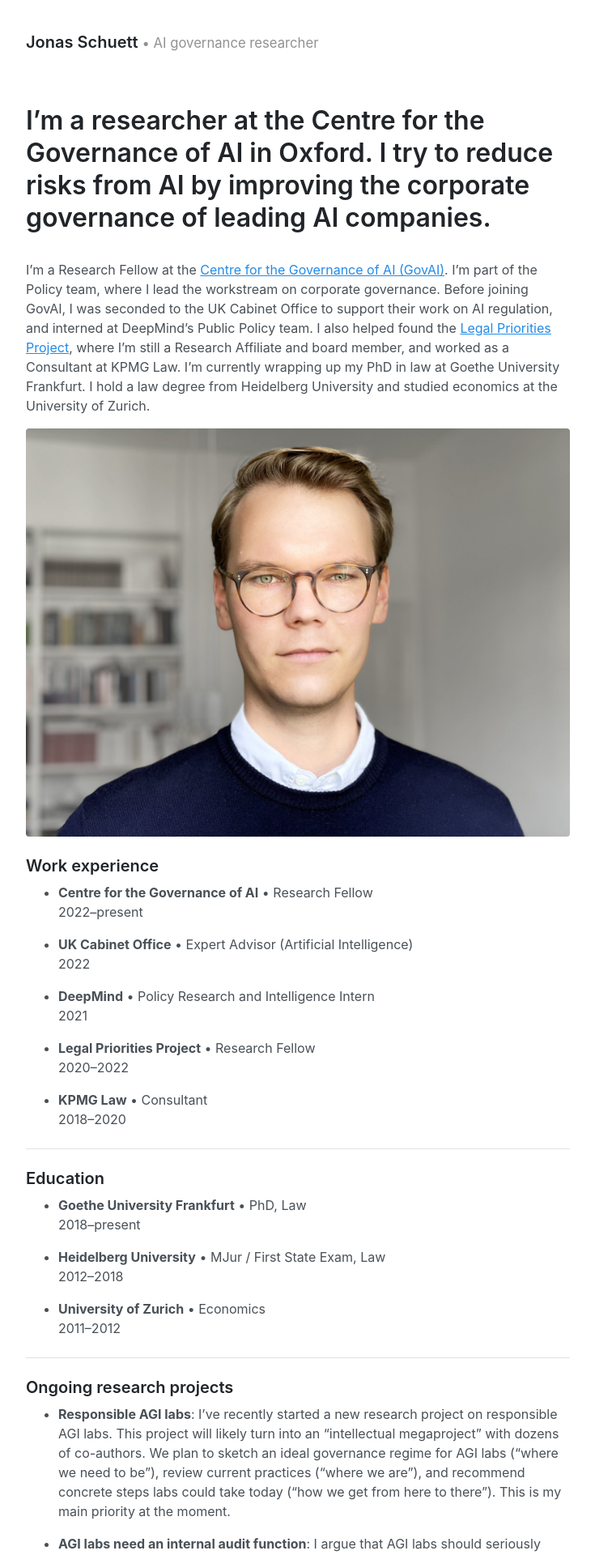
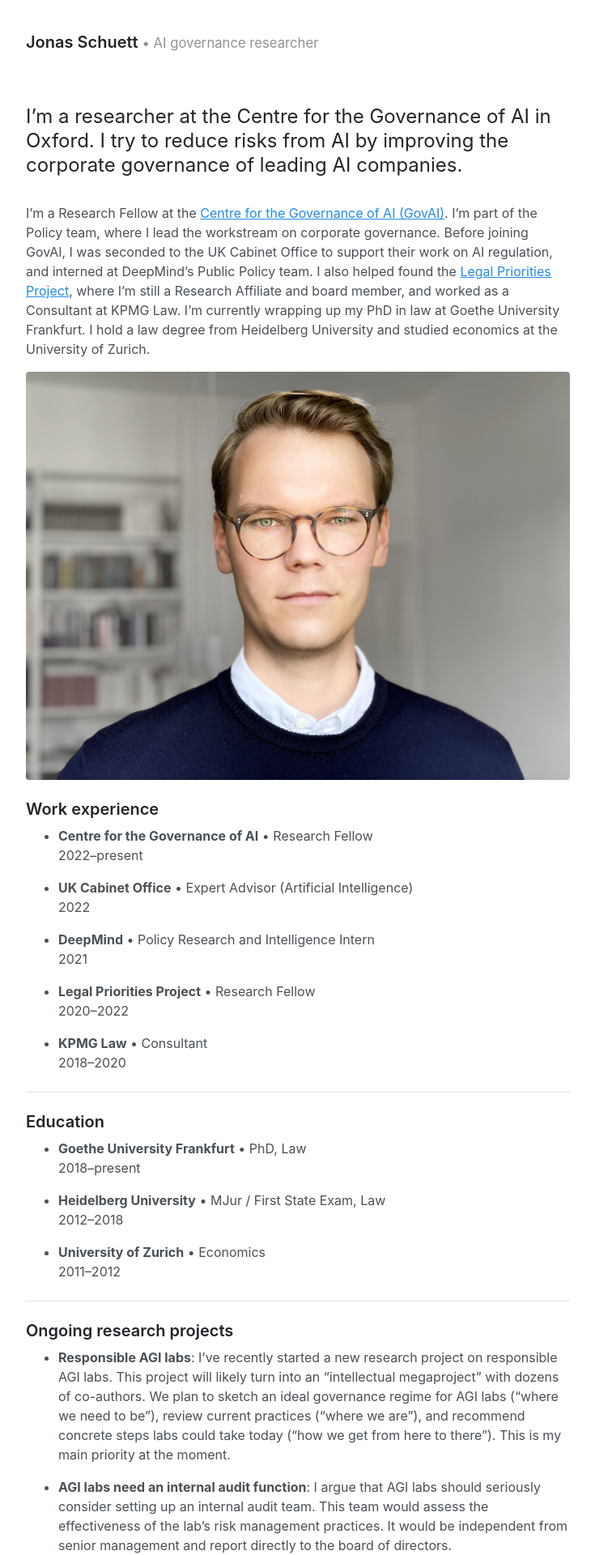
Before and after one commit to jonasschuett/jonasschuett.github.io, a Jekyll site: the page built from index.html, in a window 1280 px wide. Shown: the top 1920 px of the page at 81% size, without its empty margins (272-1007 px from the left). Built offline with Jekyll 4.4.1, drawn with Linux system fonts in a browser that asks for light colours; the list of posts is cut into pages by our own code.

Commit message:
Update _type.scss

```diff
--- a/_sass/_type.scss
+++ b/_sass/_type.scss
@@ -10,7 +10,8 @@ h1, h2, h3, h4, h5, h6 {
 }
 
 h1 {
-  font-size: 2rem;
+  font-size: 1.5rem;
+  font-weight: 400;
 }
 
 h2 {
```
